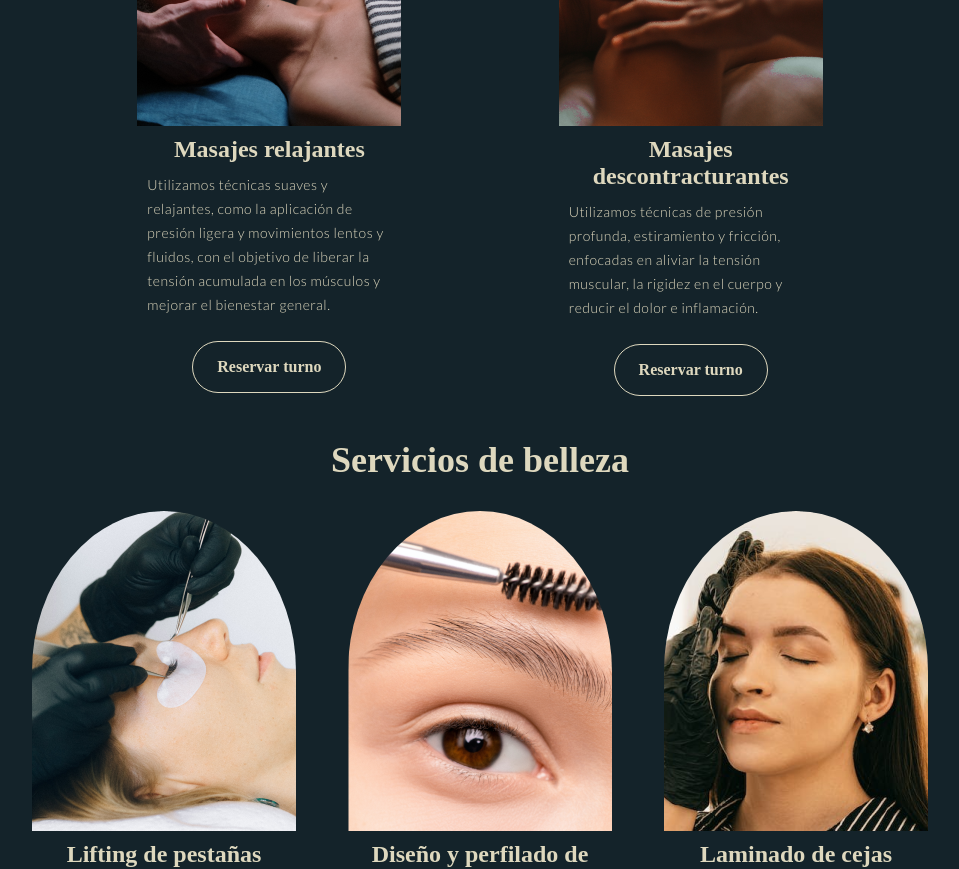
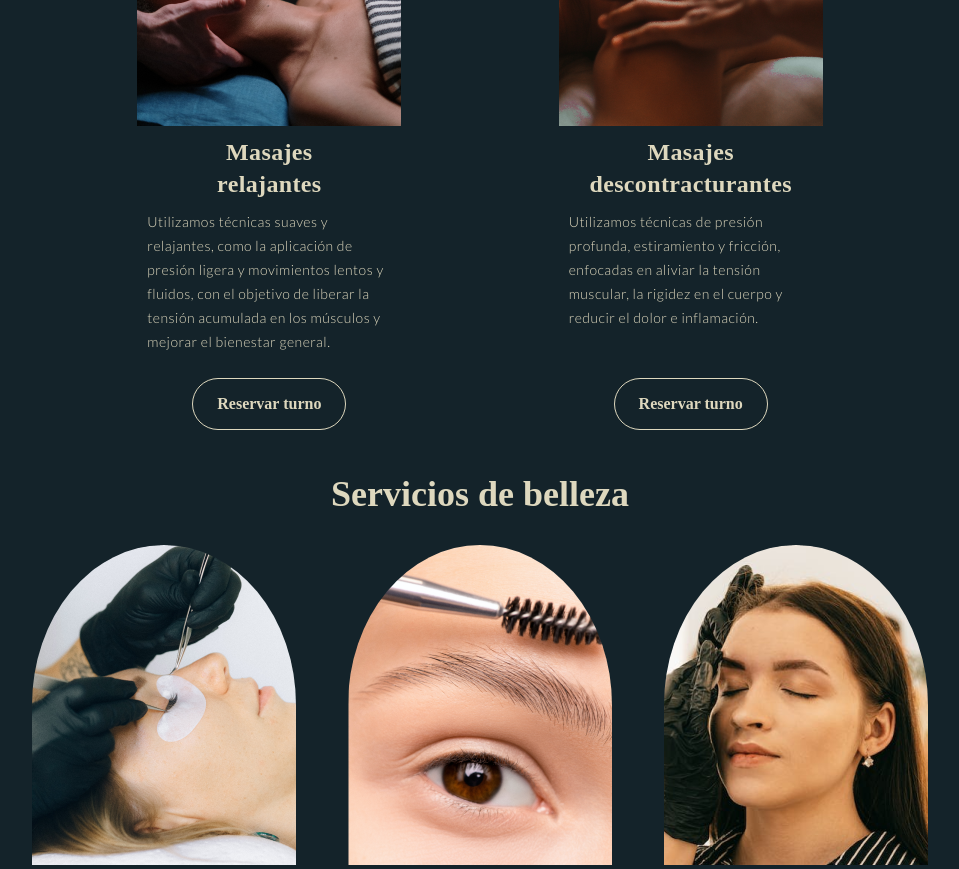
Before and after one commit to joaquingutierrez/espacio-klem, a React (Create React App) app: page / in a window 1280 px wide. Shown: the part 1240-2109 px from the top of the page, without its empty margins (160-1119 px from the left). Built offline with nearby package versions, Linux system fonts and the light colour scheme; a web font is replaced by a local one.

Commit message:
Ahora todas las cards tienen las mismas medidas

```diff
--- a/src/components/Servicios/Servicios.jsx
+++ b/src/components/Servicios/Servicios.jsx
@@ -21,32 +21,42 @@ const Servicios = () => {
     const card1 = {
         imagen: imagenMasajesRelajantes,
         descripcionImagen: "Imagen de alguien masajeando el cuello de otra persona",
-        titulo: "Masajes relajantes",
-        parrafo: "Utilizamos técnicas suaves y relajantes, como la aplicación de presión ligera y movimientos lentos y fluidos, con el objetivo de liberar la tensión acumulada en los músculos y mejorar el bienestar general."
+        titulo1: "Masajes",
+        titulo2: "relajantes",
+        parrafo: "Utilizamos técnicas suaves y relajantes, como la aplicación de presión ligera y movimientos lentos y fluidos, con el objetivo de liberar la tensión acumulada en los músculos y mejorar el bienestar general.",
+        alturaParrafo: "alturaParrafoMasajes"
     }
     const card2 = {
         imagen: imagenMasajesDescontracturantes,
         descripcionImagen: "Imagen de alguien masajeando la espalda de otra persona",
-        titulo: "Masajes descontracturantes",
-        parrafo: "Utilizamos técnicas de presión profunda, estiramiento y fricción, enfocadas en aliviar la tensión muscular, la rigidez en el cuerpo y reducir el dolor e inflamación."
+        titulo1: "Masajes",
+        titulo2: "descontracturantes",
+        parrafo: "Utilizamos técnicas de presión profunda, estiramiento y fricción, enfocadas en aliviar la tensión muscular, la rigidez en el cuerpo y reducir el dolor e inflamación.",
+        alturaParrafo: "alturaParrafoMasajes"
     }
     const card3 = {
         imagen: imagenLiftingDePestañas,
         descripcionImagen: "Imagen de alguien haciendole un lifting de pestañas a otra persona",
-        titulo: "Lifting de pestañas",
-        parrafo: "Arqueamos y levantamos tus propias pestañas, creando un efecto abanico súper natural, utilizando productos nutritivos para favorecer su crecimiento. Siguiendo los cuidados y recomendaciones, el efecto lifting puede durar de 4 a 8 semanas."
+        titulo1: "Lifting de",
+        titulo2: "pestañas",
+        parrafo: "Arqueamos y levantamos tus propias pestañas, creando un efecto abanico súper natural, utilizando productos nutritivos para favorecer su crecimiento. Siguiendo los cuidados y recomendaciones, el efecto lifting puede durar de 4 a 8 semanas.",
+        alturaParrafo: "alturaParrafoBelleza"
     }
     const card4 = {
         imagen: imagenDiseñoYPerfiladoDeCejas,
         descripcionImagen: "Imagen de alguien haciendole un perfilado de cejas a otra persona",
-        titulo: "Diseño y perfilado de cejas",
-        parrafo: "El perfilado de cejas es un procedimiento de belleza que tiene como objetivo dar forma y definición a las cejas, resaltando la estructura natural de la cara y mejorando la apariencia estética de las cejas. El proceso de perfilado de cejas implica la eliminación cuidadosa de los vellos no deseados para crear una forma simétrica y armoniosa."
+        titulo1: "Diseño y perfilado",
+        titulo2: "de cejas",
+        parrafo: "El perfilado de cejas es un procedimiento de belleza que tiene como objetivo dar forma y definición a las cejas, resaltando la estructura natural de la cara y mejorando la apariencia estética de las cejas. El proceso de perfilado de cejas implica la eliminación cuidadosa de los vellos no deseados para crear una forma simétrica y armoniosa.",
+        alturaParrafo: "alturaParrafoBelleza"
     }
     const card5 = {
         imagen: imagenLaminadoDeCejas,
         descripcionImagen: "Imagen de alguien haciendole un laminado de cejas a otra persona",
-        titulo: "Laminado de cejas",
-        parrafo: "Consiste en aplicar un líquido que suaviza los vellos y los peina en una dirección específica. El resultado es una apariencia más pulida y definida de las cejas. Este tratamiento no es permanente, puede durar hasta 6 semanas, dependiendo del tipo de cabello y del cuidado posterior."
+        titulo1: "Laminado de",
+        titulo2: "cejas",
+        parrafo: "Consiste en aplicar un líquido que suaviza los vellos y los peina en una dirección específica. El resultado es una apariencia más pulida y definida de las cejas. Este tratamiento no es permanente, puede durar hasta 6 semanas, dependiendo del tipo de cabello y del cuidado posterior.",
+        alturaParrafo: "alturaParrafoBelleza"
     }
 
     return (
--- a/src/components/Servicios/ServiciosCard/index.jsx
+++ b/src/components/Servicios/ServiciosCard/index.jsx
@@ -9,8 +9,8 @@ const ServiciosCards = ({ card }) => {
             <div className="contenedorImagenCard">
                 <img src={card.imagen} alt={card.descripcionImagen} />
             </div>
-            <h3 className="tituloCard">{card.titulo}</h3>
-            <p className="parrafoCard">{card.parrafo}</p>
+            <h3 className="tituloCard">{card.titulo1}<br></br>{card.titulo2}</h3>
+            <p className={card.alturaParrafo + " " + "parrafoCard"}>{card.parrafo}</p>
 
             <Button name="Reservar turno" />
 
--- a/src/components/Servicios/ServiciosCard/style.css
+++ b/src/components/Servicios/ServiciosCard/style.css
@@ -1,4 +1,4 @@
-.contenedorCard{
+.contenedorCard {
     width: 264px;
 }
 
@@ -8,12 +8,14 @@
     border-radius: 50% 50% 0 0;
 }
 
-.tituloCard{
+.tituloCard {
     font-family: 'Arima Madurai', cursive;
     color: #DED8BE;
     font-size: 1.5rem;
     text-align: center;
     margin: 10px;
+    line-height: 2rem;
+    letter-spacing: 0.015em;
 }
 
 .parrafoCard {
@@ -23,5 +25,13 @@
     margin: 10px;
     text-align: left;
     letter-spacing: 0.5px;
-    line-height: 24px;
+    line-height: 1.5rem;
 }
+
+.alturaParrafoMasajes {
+    height: 9rem;
+}
+
+.alturaParrafoBelleza {
+    height: 15rem;
+}
```
